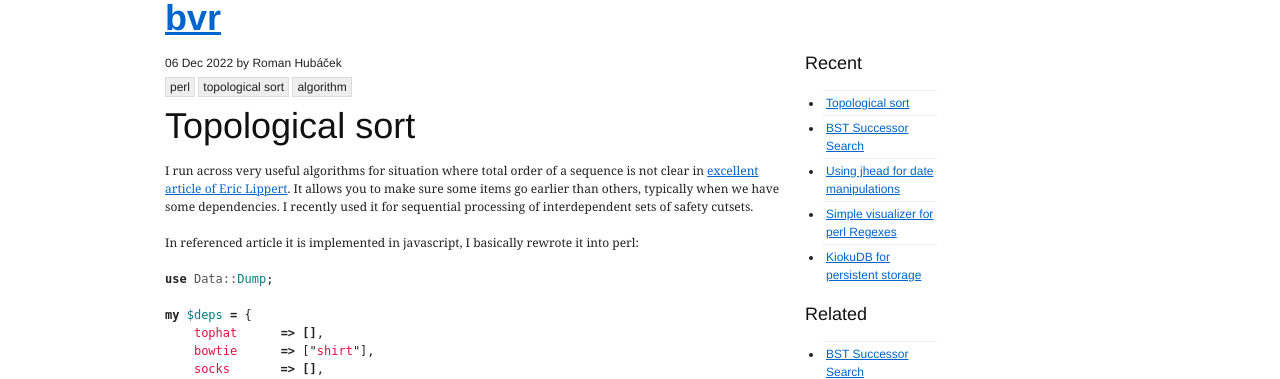
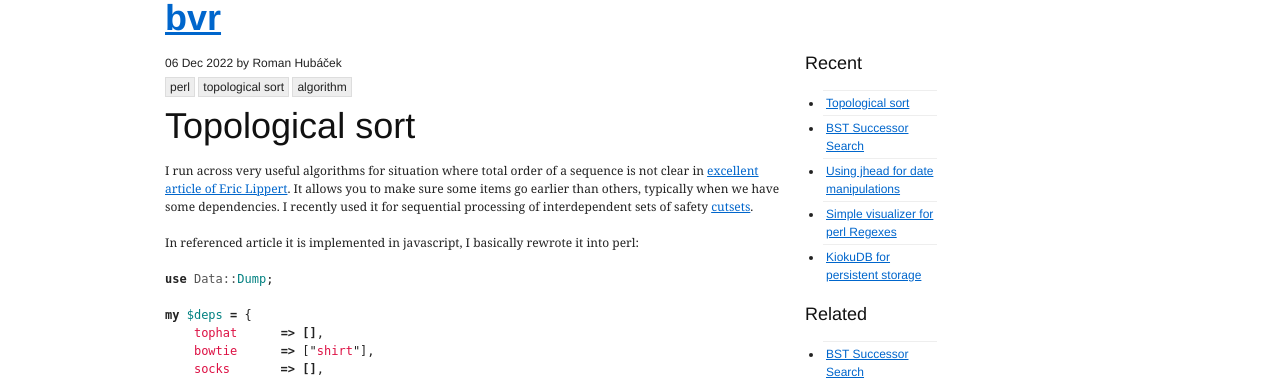
Before and after one commit to bvr/bvr.github.io, a Jekyll site: the page built from _posts/2022-12-06-topological-sort.md, in a window 1280 px wide. Shown: the top 379 px of the page. Built offline with Jekyll 4.4.1, drawn with Linux system fonts in a browser that asks for light colours; part of the change alters nothing that is shown.

````diff
--- a/_posts/2022-12-06-topological-sort.md
+++ b/_posts/2022-12-06-topological-sort.md
@@ -8,7 +8,8 @@ tags:
   - algorithm
 ---
 I run across very useful algorithms for situation where total order of a sequence is not clear
-in [excellent article of Eric Lippert](https://blogs.msdn.microsoft.com/ericlippert/2004/03/16/im-putting-on-my-top-hat-tying-up-my-white-tie-brushing-out-my-tails-in-that-order/). It allows you to make sure some items go earlier than others, typically when we have some dependencies. I recently used it for sequential processing of interdependent sets of safety cutsets.
+in [excellent article of Eric Lippert][]. It allows you to make sure some items go earlier than others, typically when we have some dependencies.
+I recently used it for sequential processing of interdependent sets of safety [cutsets][].
 
 In referenced article it is implemented in javascript, I basically rewrote it into perl:
 
@@ -62,3 +63,6 @@ sub visit {
     push @$list, $dependency;
 }
 ```
+
+[excellent article of Eric Lippert]: https://blogs.msdn.microsoft.com/ericlippert/2004/03/16/im-putting-on-my-top-hat-tying-up-my-white-tie-brushing-out-my-tails-in-that-order/
+[cutsets]: https://en.wikipedia.org/wiki/Cut_(graph_theory)
--- a/index.html
+++ b/index.html
@@ -2,7 +2,6 @@
 layout: index
 title: bvr
 ---
-
 <section>
     <ul class="post-list">
        {% for post in site.posts %}
@@ -14,4 +13,4 @@ title: bvr
           {% endunless %}
        {% endfor %}
     </ul>
- </section>
+</section>
````
Also changed, not shown: 1 other file.
